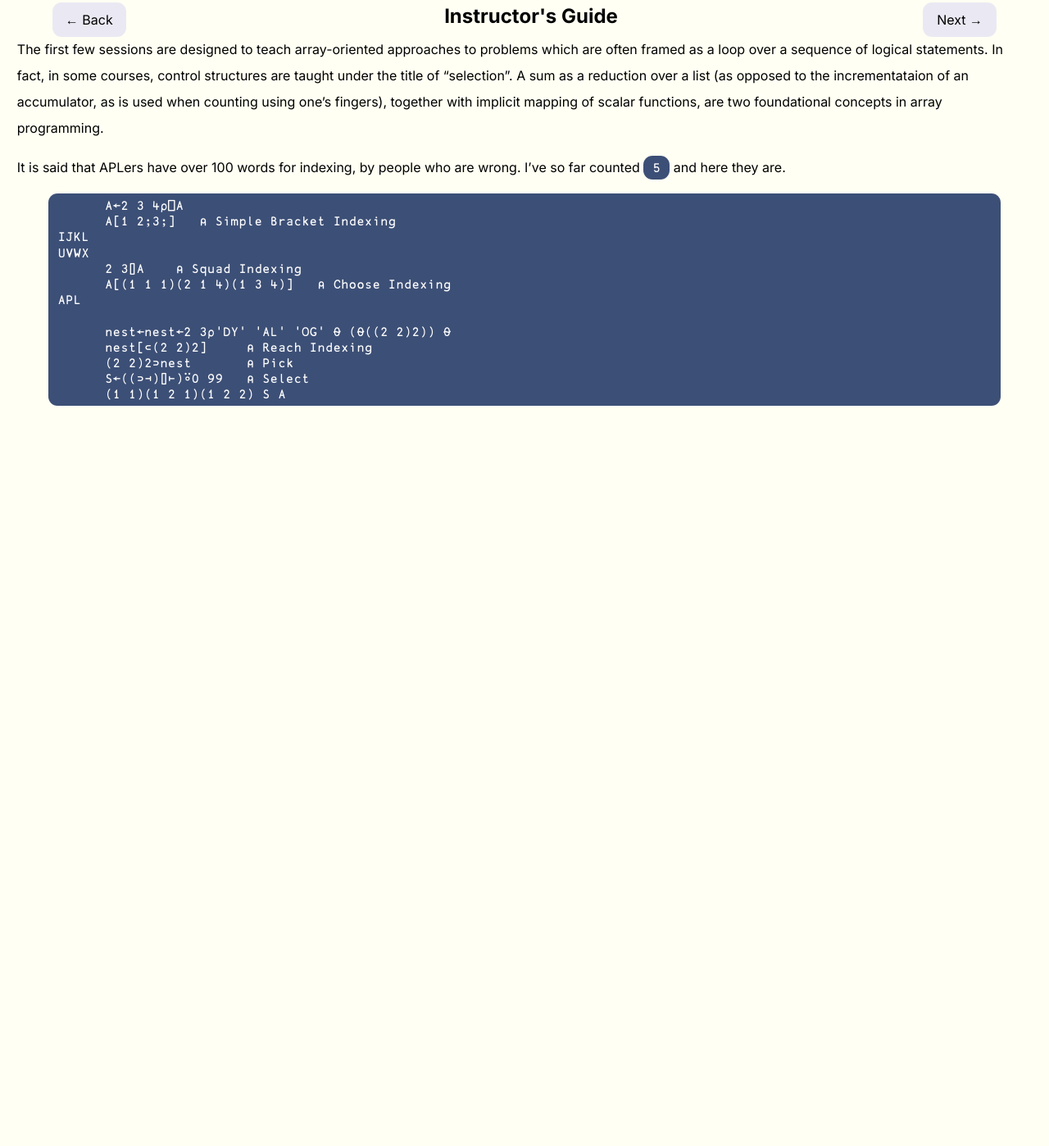
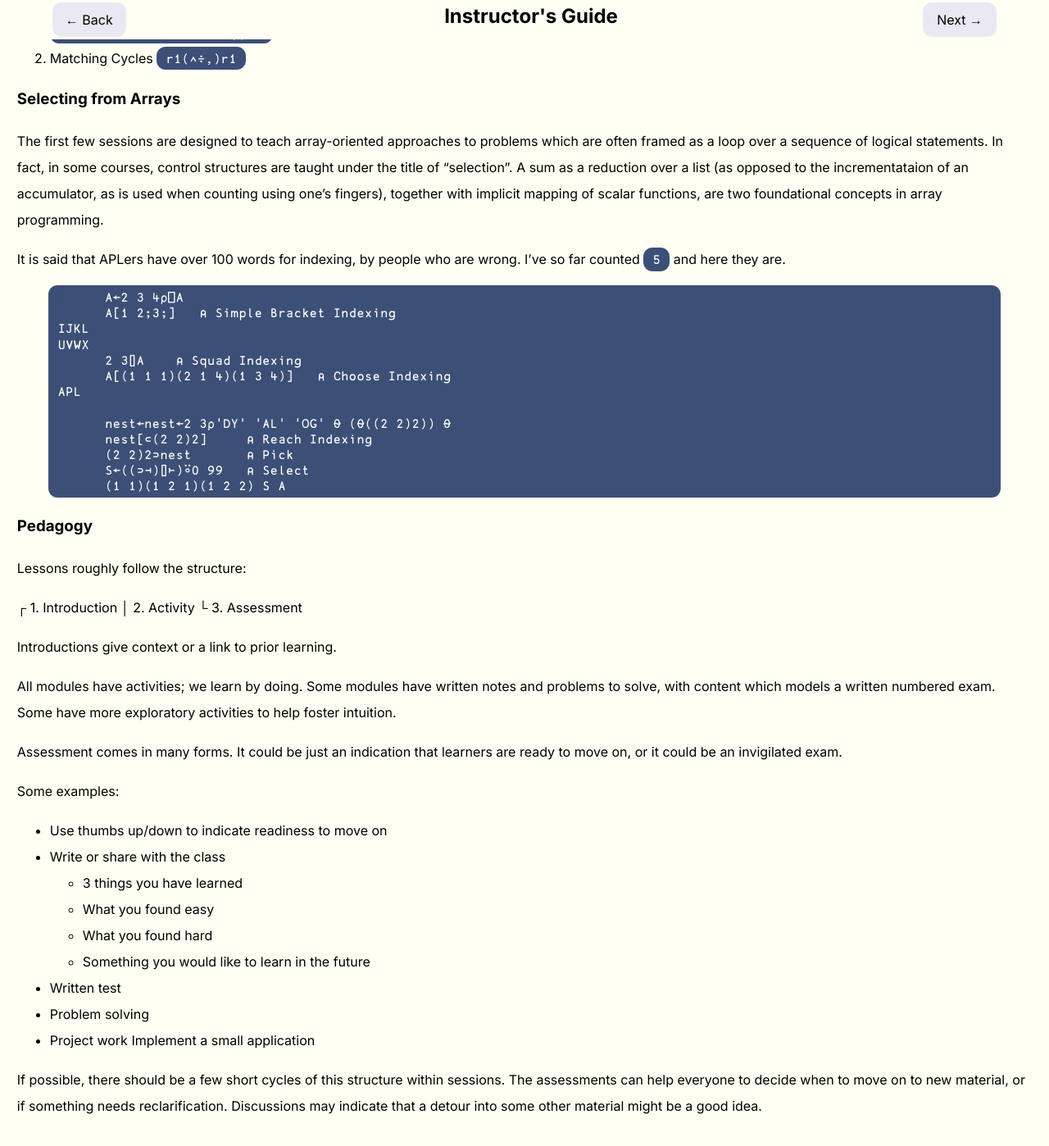
Before and after one commit to rikedyp/APLWorkshop, a Jekyll site: the page built from course/notes.md, in a window 1280 px wide and 1400 px high, scrolled down 3785 px. Shown: the whole window at 82% size. Built offline with Jekyll 4.4.1, drawn with Linux system fonts in a browser that asks for light colours; nearby versions of some CDN libraries; before the commit the page ends 4320 px from its top, so only the background shows below that.

Commit message:
chattin breeze

````diff
--- a/course/notes.md
+++ b/course/notes.md
@@ -163,6 +163,11 @@ I actually sometimes appreciate the tradfn header, as it gives me a quick hint a
 ### Primitive Playground
 A set of problems, each one designed specifically around a particular primitive.
 
+1. Counting Vowels
+    `'aeiou'(+/∊⍨)'mississippi'`
+1. Matching Cycles
+    `r1(∧÷,)r1`
+
 ### Selecting from Arrays
 The first few sessions are designed to teach array-oriented approaches to problems which are often framed as a loop over a sequence of logical statements. In fact, in some courses, control structures are taught under the title of "selection". A sum as a reduction over a list (as opposed to the incrementataion of an accumulator, as is used when counting using one's fingers), together with implicit mapping of scalar functions, are two foundational concepts in array programming.
 
@@ -183,3 +188,30 @@ APL
       S←((⊃⊣)⌷⊢)⍤0 99   ⍝ Select
       (1 1)(1 2 1)(1 2 2) S A
 ```
+
+### Pedagogy
+Lessons roughly follow the structure:
+
+┌ 1. Introduction
+│ 2. Activity
+└ 3. Assessment
+
+Introductions give context or a link to prior learning.
+
+All modules have activities; we learn by doing. Some modules have written notes and problems to solve, with content which models a written numbered exam. Some have more exploratory activities to help foster intuition.
+
+Assessment comes in many forms. It could be just an indication that learners are ready to move on, or it could be an invigilated exam.
+
+Some examples:
+- Use thumbs up/down to indicate readiness to move on
+- Write or share with the class
+    - 3 things you have learned
+    - What you found easy
+    - What you found hard
+    - Something you would like to learn in the future
+- Written test
+- Problem solving
+- Project work
+    Implement a small application
+
+If possible, there should be a few short cycles of this structure within sessions. The assessments can help everyone to decide when to move on to new material, or if something needs reclarification. Discussions may indicate that a detour into some other material might be a good idea.
````
Also changed, not shown: course/day1/cells.md (+2 -2 lines), course/plan.md (+0 -4 lines), course/day1/1.md (line endings or trailing spaces).
